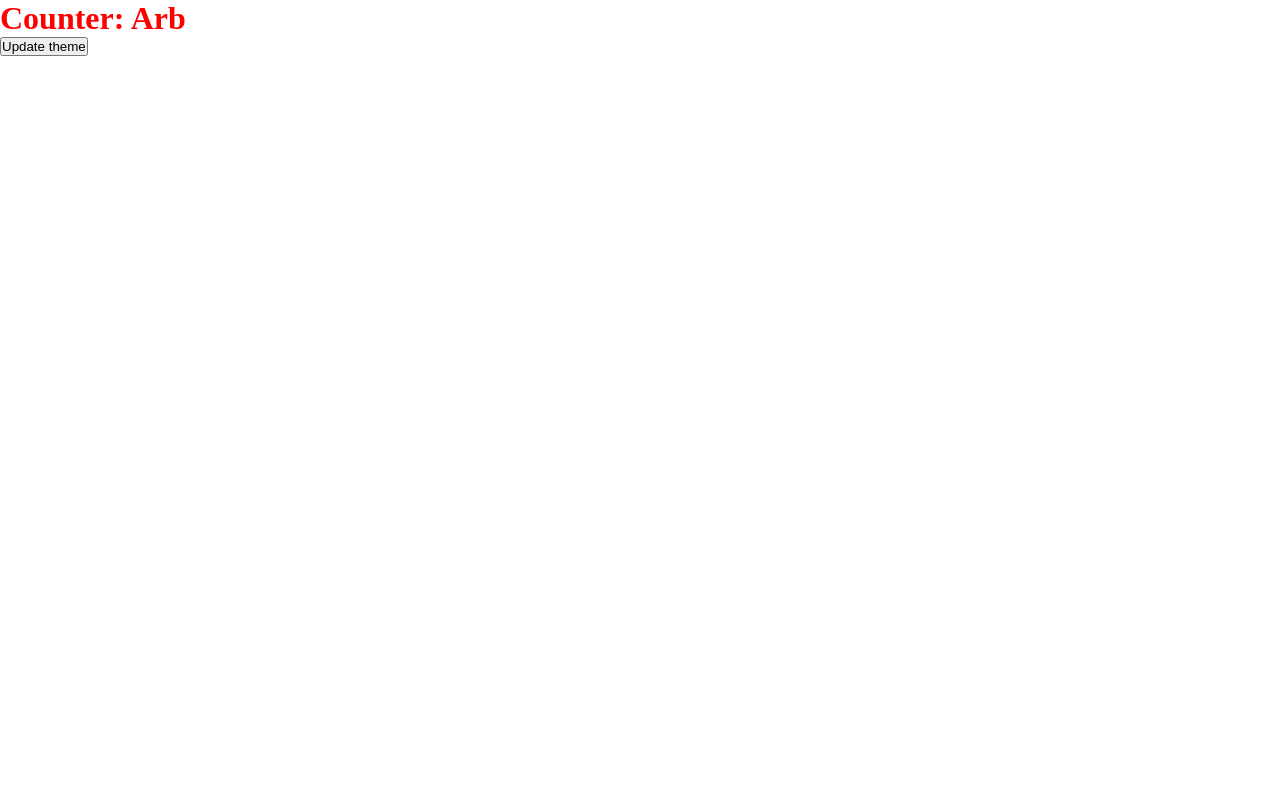
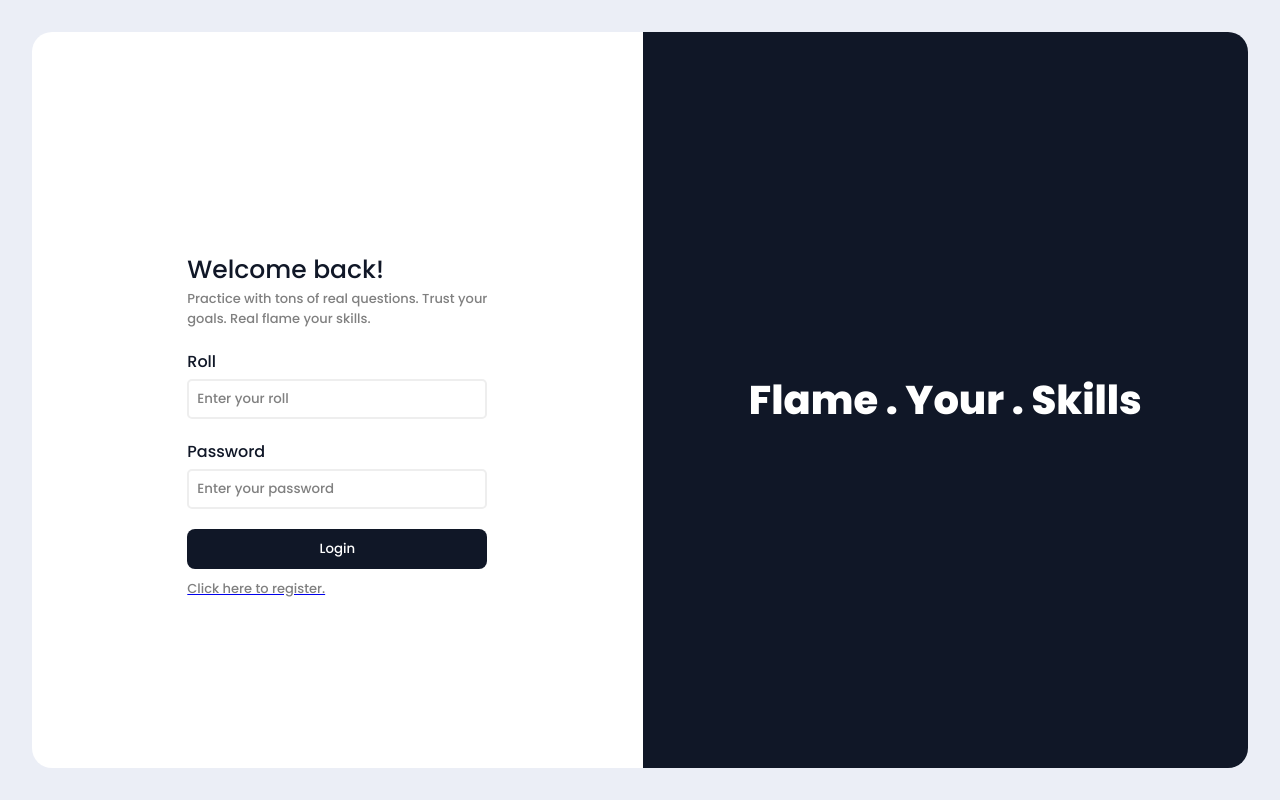
Before and after one commit to Arbrahimbadsa/examist, a React (Create React App) app in the folder client/: page /login in a window 1280 px wide. Before the commit this address led to /dashboard. Built offline with nearby package versions, Linux system fonts and the light colour scheme.

Commit message:
feature: login page design
1) Setup google fonts (Poppins)
2) Setup styled-components
3) Design login page
4) Add colors for design page to theme.

```diff
--- a/client/package.json
+++ b/client/package.json
@@ -14,6 +14,7 @@
     "react-router-dom": "^6.3.0",
     "react-scripts": "5.0.1",
     "redux": "^4.2.0",
+    "styled-components": "^5.3.5",
     "web-vitals": "^2.1.4"
   },
   "scripts": {
--- a/client/public/index.html
+++ b/client/public/index.html
@@ -9,6 +9,9 @@
       name="description"
       content="Web site created using create-react-app"
     />
+    <link rel="preconnect" href="https://fonts.googleapis.com">
+    <link rel="preconnect" href="https://fonts.gstatic.com" crossorigin>
+    <link href="https://fonts.googleapis.com/css2?family=Poppins:wght@300;500;600;800&display=swap" rel="stylesheet">
     <link rel="apple-touch-icon" href="%PUBLIC_URL%/logo192.png" />
     <!--
       manifest.json provides metadata used when your web app is installed on a
--- /dev/null
+++ b/client/src/components/Button.js
@@ -0,0 +1,20 @@
+import styled from "styled-components";
+import useTheme from "../hooks/useTheme";
+const StyledButton = styled.button`
+  height: 40px;
+  width: 300px;
+  border: none;
+  border-radius: 8px;
+  cursor: pointer;
+  background: ${(props) => props.theme.loginPage.bg};
+  color: #fff;
+  margin-bottom: 10px;
+`;
+export default function Button({ children, ...rest }) {
+  const theme = useTheme();
+  return (
+    <StyledButton theme={theme} {...rest}>
+      {children}
+    </StyledButton>
+  );
+}
--- /dev/null
+++ b/client/src/components/GreyText.js
@@ -0,0 +1,8 @@
+import styled from "styled-components";
+const Grey = styled.p`
+  color: grey;
+  font-size: 13px;
+`;
+export default function GreyText({ children }) {
+  return <Grey>{children}</Grey>;
+}
--- a/client/src/components/HomeScreen.js
+++ b/client/src/components/HomeScreen.js
@@ -3,19 +3,21 @@ import { useDispatch } from "react-redux";
 import useTheme from "../hooks/useTheme";
 import { switchTheme } from "../redux/reducers/themeSlice";
 import { useNavigate } from "react-router-dom";
+import useAuth from "../hooks/useAuth";
 import useUser from "../hooks/useUser";
 
 export default function HomeScreen() {
   const dispatcher = useDispatch();
   const themeData = useTheme();
   const navigate = useNavigate();
+  const auth = useAuth();
   const user = useUser();
   useEffect(() => {
-    if (!user) navigate("/login");
+    if (!auth) navigate("/login");
     else navigate("/dashboard");
-  }, [navigate, user]);
+  }, [navigate, auth]);
   return (
-    user && (
+    auth && (
       <>
         <div>
           <h1 style={{ color: themeData.color }}>
--- /dev/null
+++ b/client/src/components/Input.js
@@ -0,0 +1,36 @@
+import styled from "styled-components";
+import useTheme from "../hooks/useTheme";
+const StyledInput = styled.input`
+  background: #fff;
+  width: 300px;
+  border: solid #eee 2px;
+  height: 40px;
+  border-radius: 5px;
+  padding: 5px 8px;
+  display: block;
+  &::placeholder {
+    color: grey;
+  }
+  &:focus {
+    outline: none;
+  }
+`;
+const InputHolder = styled.div`
+  margin: 20px 0;
+`;
+const Label = styled.label`
+  color: ${(props) => props.theme.loginPage.text};
+  margin-bottom: 5px;
+  display: block;
+`;
+export default function Input({ label, ...rest }) {
+  const theme = useTheme();
+  return (
+    <InputHolder>
+      <Label theme={theme} for={"examist-" + rest.id}>
+        {label}
+      </Label>
+      <StyledInput {...rest} id={"examist-" + rest.id} />
+    </InputHolder>
+  );
+}
--- a/client/src/components/LoginPage.js
+++ b/client/src/components/LoginPage.js
@@ -1,18 +1,99 @@
+import styled from "styled-components";
 import { useEffect } from "react";
-import { useNavigate } from "react-router-dom";
-import useUser from "../hooks/useUser";
+import { Link, useNavigate } from "react-router-dom";
+import useAuth from "../hooks/useAuth";
+import GreyText from "./GreyText";
+import TitleText from "./TitleText";
+import Input from "./Input";
+import Button from "./Button";
+import useTheme from "../hooks/useTheme";
 
+const Container = styled.div`
+  display: flex;
+  height: 100vh;
+  width: 100vw;
+  padding: 2rem;
+  background: #ebeef6;
+`;
+const LeftSide = styled.div`
+  height: 100%;
+  width: 100%;
+  background: #fff;
+  padding: 25px;
+  border-radius: 20px 0 0 20px;
+  display: flex;
+  flex-direction: column;
+  align-items: center;
+  justify-content: center;
+`;
+const RightSide = styled.div`
+  height: 100%;
+  width: 100%;
+  background: ${(props) => props.theme.loginPage.bg};
+  color: #fff;
+  display: flex;
+  justify-content: center;
+  align-items: center;
+  padding: 20px;
+  border-radius: 0 20px 20px 0;
+`;
+const BigText = styled.h1`
+  font-weight: 800;
+  font-size: 2.5rem;
+  text-align: center;
+`;
+const LeftSideContent = styled.div`
+  margin: 0 50px;
+`;
+const LoginForm = styled.form`
+  display: inline-block;
+  width: auto;
+  max-width: 300px;
+`;
 export default function LoginPage() {
   const navigate = useNavigate();
-  const user = useUser();
+  const theme = useTheme();
+  const auth = useAuth();
   useEffect(() => {
-    if (user) navigate("/dashboard");
-  }, [user, navigate]);
+    if (auth) navigate("/dashboard");
+    else navigate("/login");
+  }, [auth, navigate]);
   return (
-    !user && (
-      <div>
-        <h2>Login Page</h2>
-      </div>
+    !auth && (
+      <Container>
+        <LeftSide>
+          <LeftSideContent>
+            <LoginForm>
+              <TitleText topMargin>Welcome back!</TitleText>
+              <GreyText>
+                Practice with tons of real questions. Trust your goals. Real
+                flame your skills.
+              </GreyText>
+              <Input
+                label="Roll"
+                placeholder="Enter your roll"
+                id="roll"
+                type="number"
+                required
+              />
+              <Input
+                label="Password"
+                placeholder="Enter your password"
+                id="password"
+                type="password"
+                required
+              />
+              <Button type="submit">Login</Button>
+              <Link to="/register">
+                <GreyText>Click here to register.</GreyText>
+              </Link>
+            </LoginForm>
+          </LeftSideContent>
+        </LeftSide>
+        <RightSide theme={theme}>
+          <BigText>Flame . Your . Skills</BigText>
+        </RightSide>
+      </Container>
     )
   );
 }
--- /dev/null
+++ b/client/src/components/TitleText.js
@@ -0,0 +1,16 @@
+import styled from "styled-components";
+import useTheme from "../hooks/useTheme";
+const Title = styled.h1`
+  margin-top: ${(props) => (props.topMargin ? "50px" : "25px")};
+  font-weight: 500;
+  font-size: 25px;
+  color: ${(props) => props.theme.loginPage.text};
+`;
+export default function TitleText({ children, topMargin }) {
+  const theme = useTheme();
+  return (
+    <Title theme={theme} topMargin>
+      {children}
+    </Title>
+  );
+}
--- /dev/null
+++ b/client/src/hooks/useAuth.js
@@ -0,0 +1,5 @@
+import { useSelector } from "react-redux";
+export default function useAuth() {
+  const user = useSelector((state) => state.user.value);
+  return user && user.auth;
+}
--- a/client/src/index.css
+++ b/client/src/index.css
@@ -2,4 +2,5 @@
     padding: 0;
     margin: 0;
     box-sizing: border-box;
+    font-family: 'Poppins', sans-serif;
 }
--- a/client/src/redux/reducers/userSlice.js
+++ b/client/src/redux/reducers/userSlice.js
@@ -4,6 +4,7 @@ const userSlice = createSlice({
   initialState: {
     value: {
       name: "Arb",
+      auth: false,
     },
   },
   reducers: {
--- a/client/src/utils/theme.js
+++ b/client/src/utils/theme.js
@@ -1,10 +1,11 @@
 const theme = {
   light: {
-    color: "red",
+    loginPage: {
+      bg: "#101727",
+      text: "#101727",
+    },
   },
-  dark: {
-    color: "blue",
-  },
+  dark: {},
 };
 export const { light, dark } = theme;
 export default theme;
```
Also changed, not shown: 1 other file (tests, documents, lock files or other folders).
